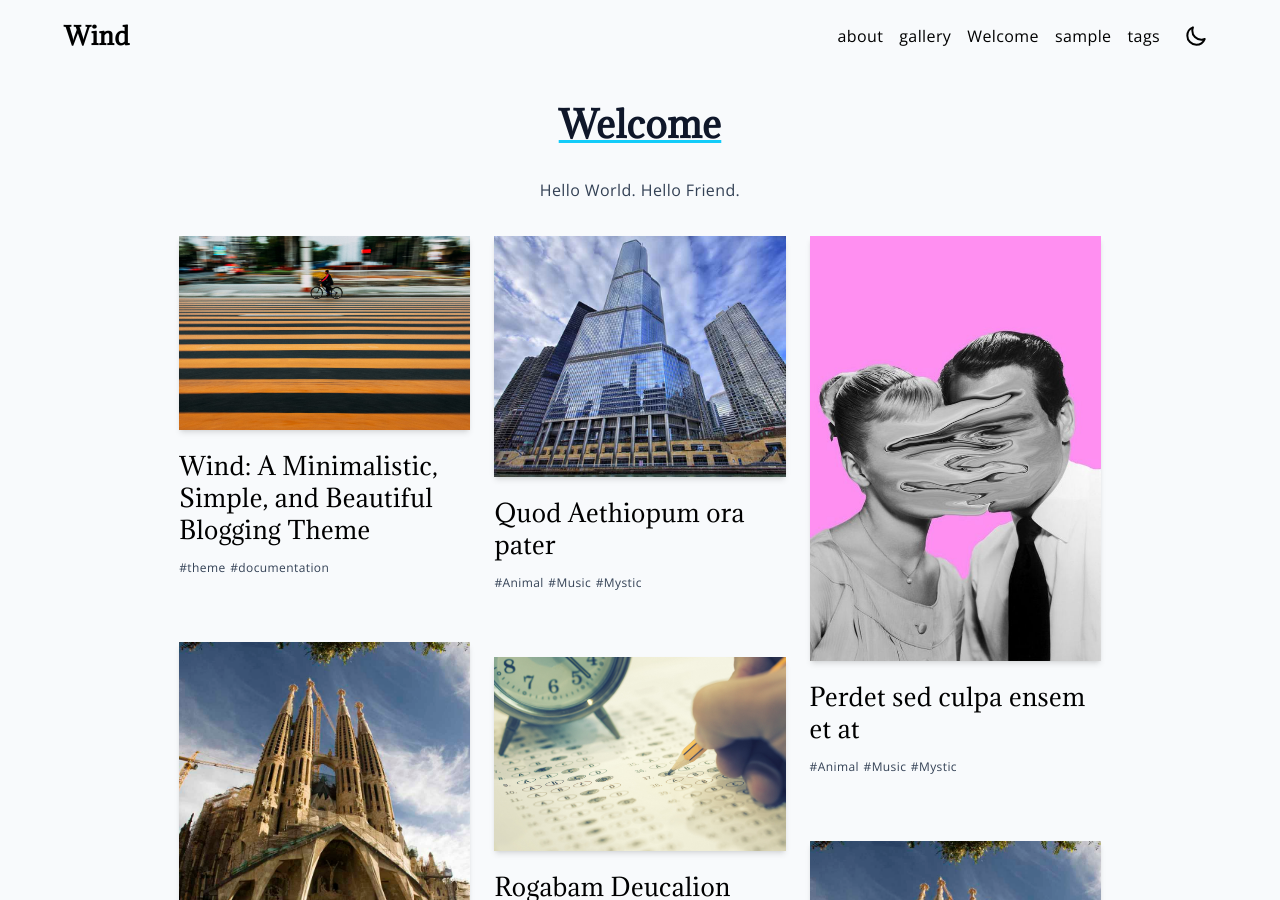
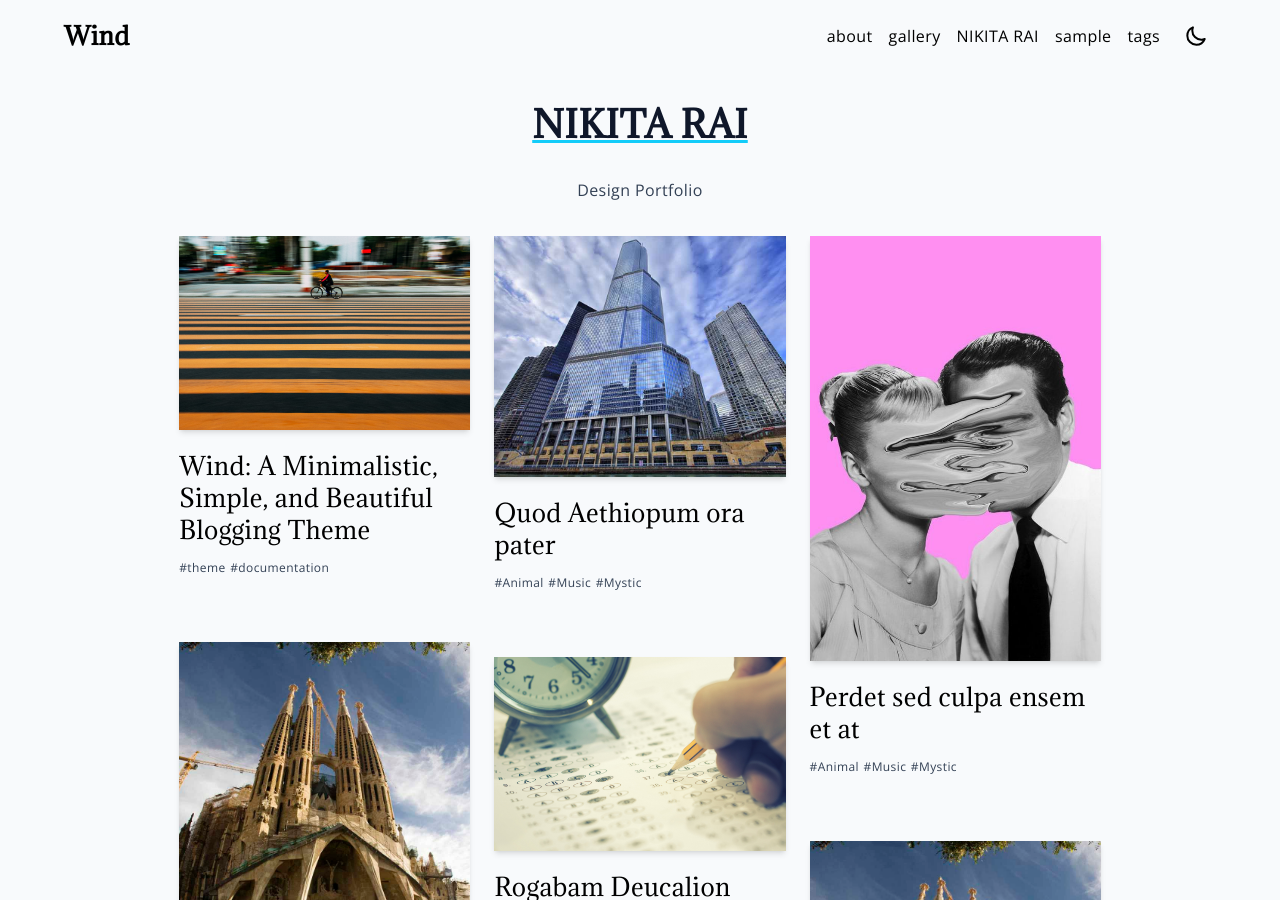
Before and after one commit to nikitarai-portfolio/nikitarai-portfolio.github.io, a Jekyll site: the page built from index.md, in a window 1280 px wide and 900 px high. Built offline with Jekyll 4.4.1, drawn with Linux system fonts in a browser that asks for light colours; our own code applies the rules of GitHub Pages for plain Markdown files.

Commit message:
Update index.md

```diff
--- a/index.md
+++ b/index.md
@@ -1,6 +1,6 @@
 ---
 layout: home
 ---
-# Welcome
+# NIKITA RAI
 
-Hello World. Hello Friend.
+Design Portfolio
```
